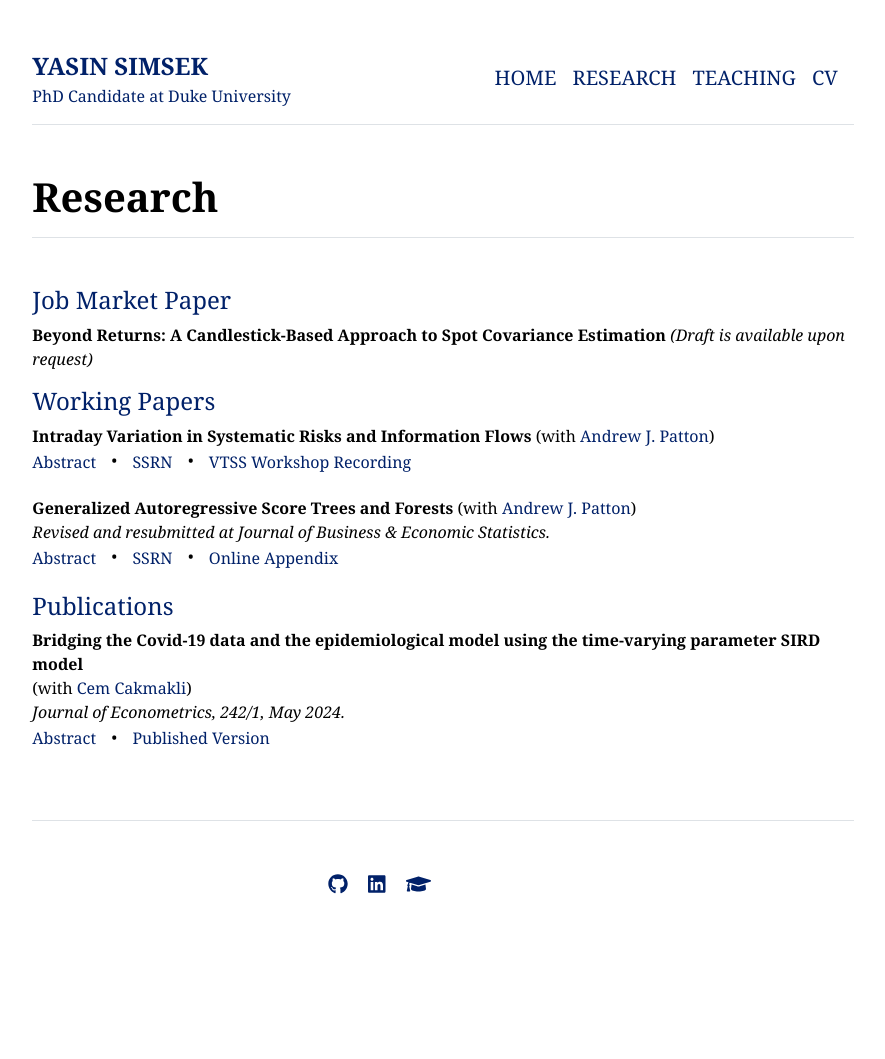
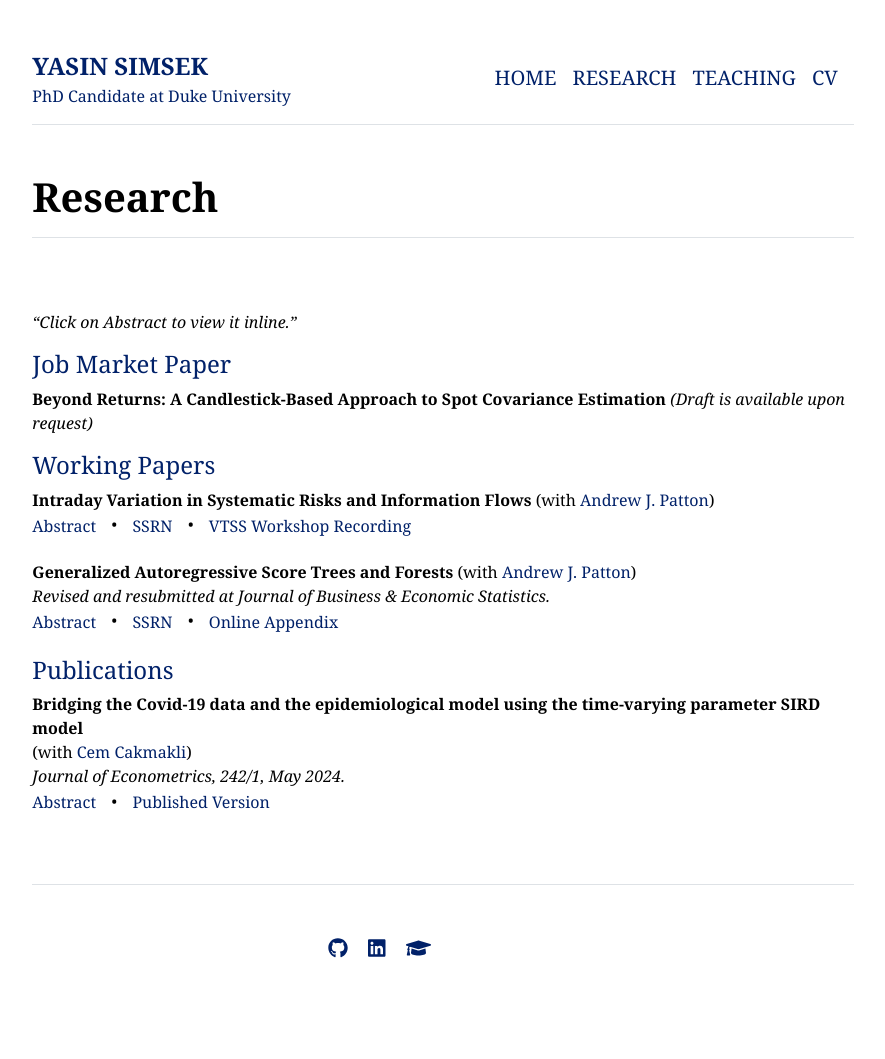
Before and after one commit to yasin-simsek/yasin-simsek.github.io, a Jekyll site: the page built from research.md, in a window 1280 px wide. Shown: the whole page, without its empty margins (197-1082 px from the left). Built offline with Jekyll 4.4.1, drawn with Linux system fonts in a browser that asks for light colours; before the commit the page ends 995 px from its top, so only the background shows below that.

Commit message:
research page minor upadte

```diff
--- a/research.md
+++ b/research.md
@@ -48,11 +48,17 @@ title: "Research"
 
 </style>
 
+<br>
+*“Click on Abstract to view it inline.”*
+<br>
+
 
 #### <span style="color: #012169;">Job Market Paper</span>
+
 **Beyond Returns: A Candlestick-Based Approach to Spot Covariance Estimation** *(Draft is available upon request)*
 
 #### <span style="color: #012169;">Working Papers</span>
+
 **Intraday Variation in Systematic Risks and Information Flows**
 (with <a href="https://public.econ.duke.edu/~ap172/" class="no-underline">Andrew J. Patton</a>)
 <br>
```
